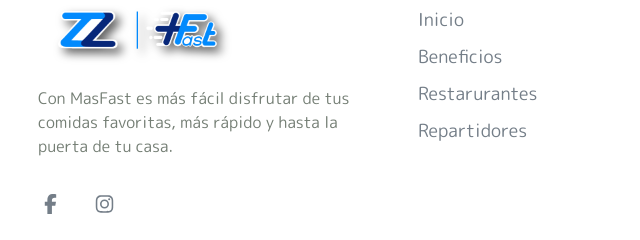
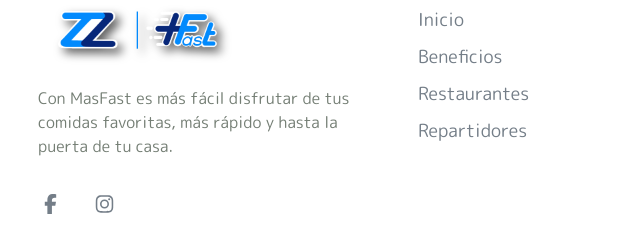
Before and after one commit to JMauricioJuanesM/MasFast, a plain HTML site: page index.html in a window 1280 px wide. Shown: the part 2496-2736 px from the top of the page, 44-684 px from the left. Drawn offline with Linux system fonts and the light colour scheme.

Commit message:
Correction to restaurantes section title in footer

```diff
--- a/index.html
+++ b/index.html
@@ -557,7 +557,7 @@
                 <ul class="link">
                   <li><a href="#">Inicio</a></li>
                   <li><a href="#beneficios">Beneficios</a></li>
-                  <li><a href="#restaurantes">Restarurantes</a></li>
+                  <li><a href="#restaurantes">Restaurantes</a></li>
                   <li><a href="#repartidores">Repartidores</a></li>
                   <!-- <li><a href="">Pricing</a></li>
                   <li><a href="">Download</a></li> -->
```
